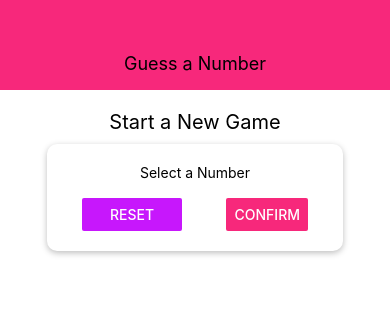
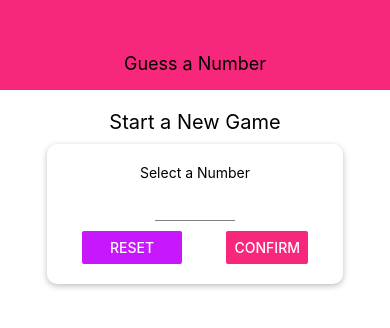
Before and after one commit to Pavel-Lunin/rn-GuessANumber, a React Native app: screen / in a window 390 px wide. Shown: the top 328 px of the page. Built offline with nearby package versions, Linux system fonts and the light colour scheme.

Commit message:
Configuring & Styling a TextInput

```diff
--- /dev/null
+++ b/components/Input.js
@@ -0,0 +1,17 @@
+import React from 'react';
+import { StyleSheet, TextInput } from 'react-native';
+
+const Input = (props) => {
+  return <TextInput {...props} style={{ ...styles.input, ...props.style }} />;
+};
+
+const styles = StyleSheet.create({
+  input: {
+    height: 30,
+    borderBottomColor: 'grey',
+    borderBottomWidth: 1,
+    marginVertical: 10,
+  },
+});
+
+export default Input;
--- a/screens/StartGameScreen.js
+++ b/screens/StartGameScreen.js
@@ -1,6 +1,7 @@
 import React from 'react';
-import { Button, StyleSheet, Text, TextInput, View } from 'react-native';
+import { Button, StyleSheet, Text, View } from 'react-native';
 import Card from '../components/Card';
+import Input from '../components/Input';
 import Colors from '../constants/colors';
 
 const StartGameScreen = () => {
@@ -9,7 +10,7 @@
       <Text style={styles.title}>Start a New Game</Text>
       <Card style={styles.inputContainer}>
         <Text>Select a Number</Text>
-        <TextInput />
+        <Input style={styles.input} blurOnSubmit />
         <View style={styles.buttonContainer}>
           <View style={styles.button}>
             <Button title="Reset" onPress={() => {}} color={Colors.accent} />
@@ -52,6 +53,10 @@
   button: {
     width: 100,
   },
+  input: {
+    width: 80,
+    textAlign: 'center',
+  },
 });
 
 export default StartGameScreen;
```
